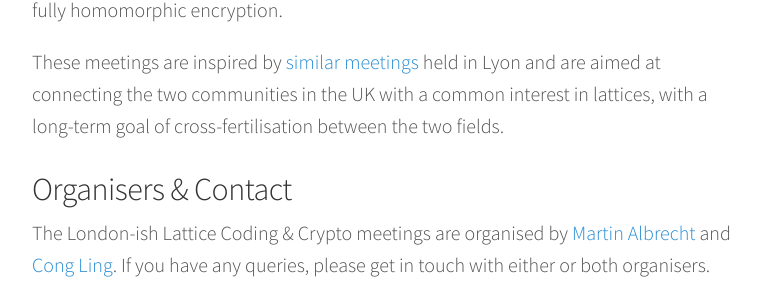
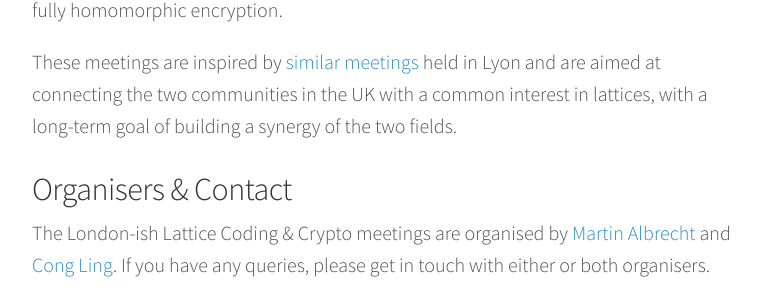
Before and after one commit to malb/discrete-subgroup, a Jekyll site: the page built from about.md, in a window 1280 px wide. Shown: the part 382-690 px from the top of the page, without its empty margins (248-1025 px from the left). Built offline with Jekyll 4.4.1, drawn with Linux system fonts in a browser that asks for light colours; nearby versions of some CDN libraries.

Commit message:
update about to other documents

```diff
--- a/about.md
+++ b/about.md
@@ -5,7 +5,7 @@ permalink: /about/
 
 Lattice-based approaches are emerging as a common theme in modern cryptography and coding theory. In communications, they are an indispensable mathematical tools to construct powerful error-correction codes achieving the capacity of wireless channels. In cryptography, they are used to build lattice-based schemes with provable security, better asymptotic efficiency, resilience against quantum attacks and new functionalities such as fully homomorphic encryption.
 
-These meetings are inspired by [similar meetings](http://perso.ens-lyon.fr/damien.stehle/LATTICE_MEETINGS.html) held in Lyon and are aimed at connecting the two communities in the UK with a common interest in lattices, with a long-term goal of cross-fertilisation between the two fields.
+These meetings are inspired by [similar meetings](http://perso.ens-lyon.fr/damien.stehle/LATTICE_MEETINGS.html) held in Lyon and are aimed at connecting the two communities in the UK with a common interest in lattices, with a long-term goal of building a synergy of the two fields.
 
 ## Organisers & Contact
 
```
